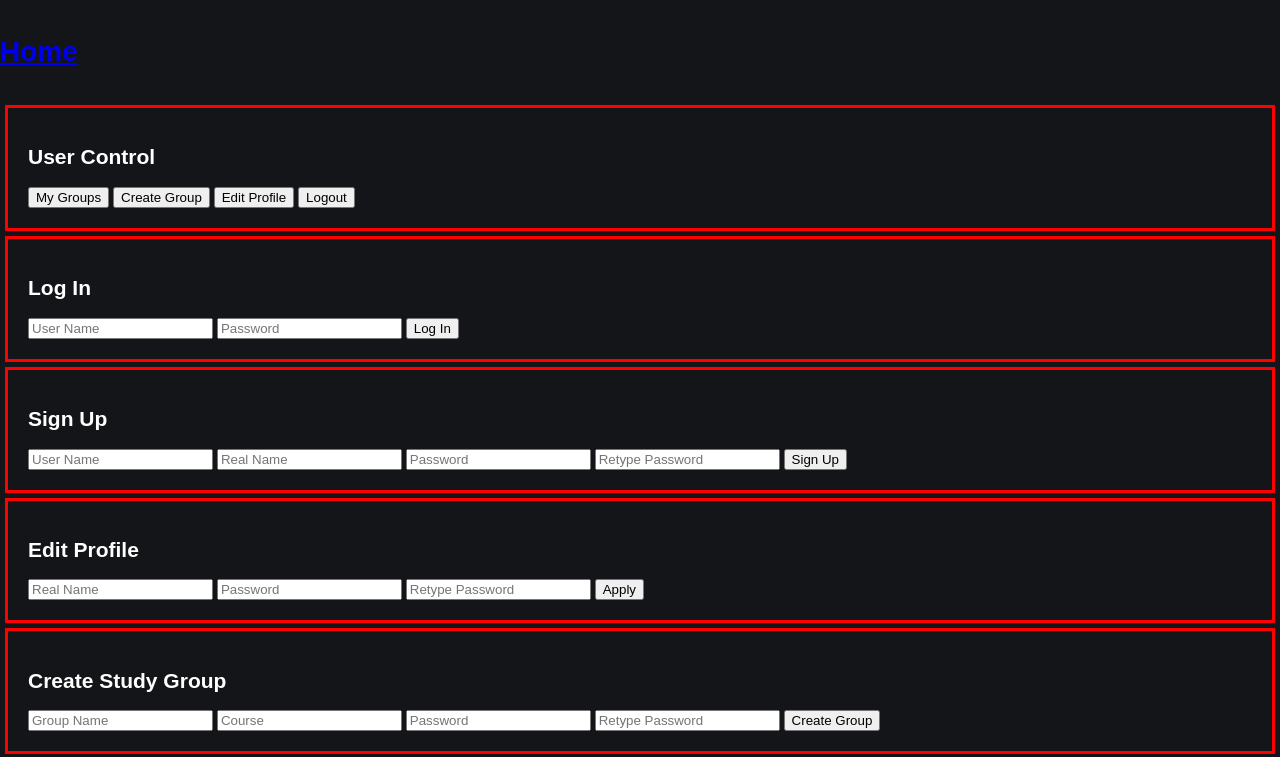
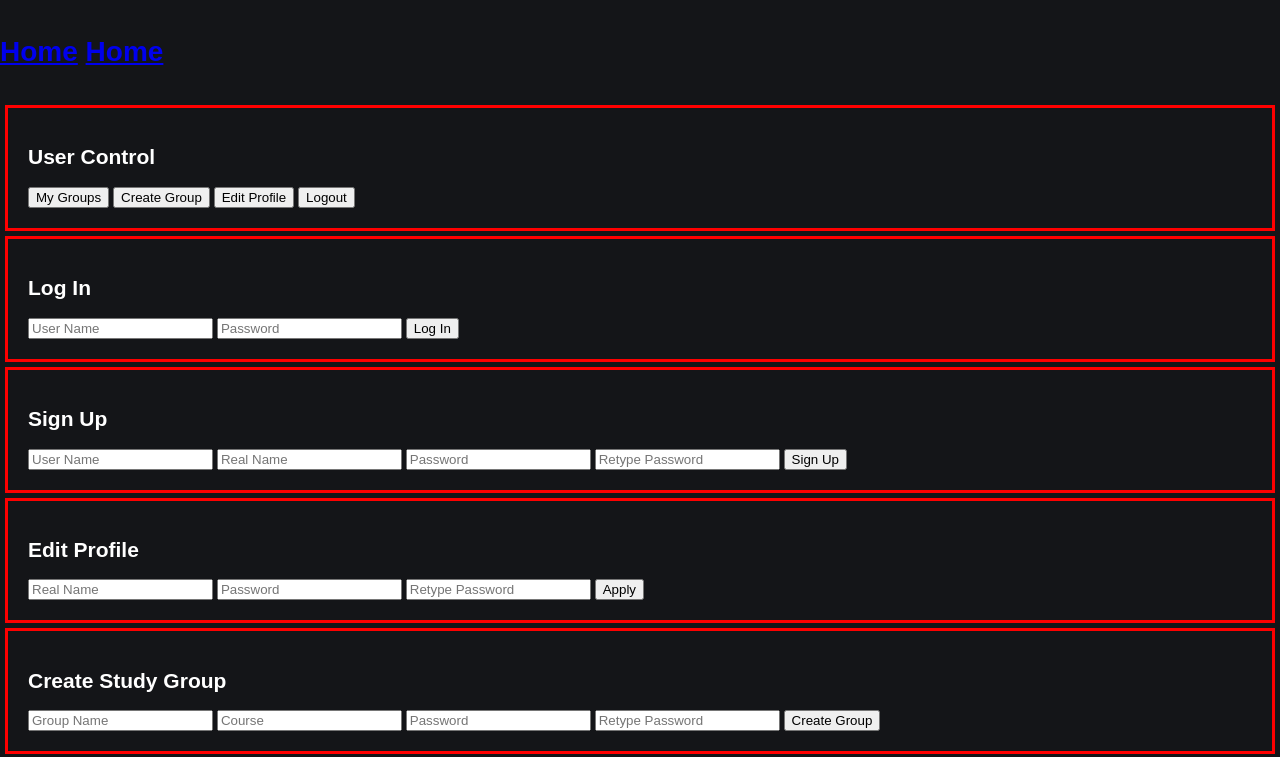
Before and after one commit to gechenginca/TheDreamMachine, a website: page frontend/index.html in a window 1280 px wide. Shown: the top 757 px of the page. Drawn offline with Linux system fonts and the light colour scheme.

Commit message:
added page link

```diff
--- a/frontend/index.html
+++ b/frontend/index.html
@@ -18,7 +18,7 @@
 
     -->
     <div id="header">
-        <h1><a href="/" id="home">Home</a></h1>
+        <h1><a href="/" id="home">Home</a> <a href="/studyTable.html" id="home">Home</a></h1>
         <!--
         <a href="/" id="profile">Profile</a>
         <span id=log_out>log out</span>
```
